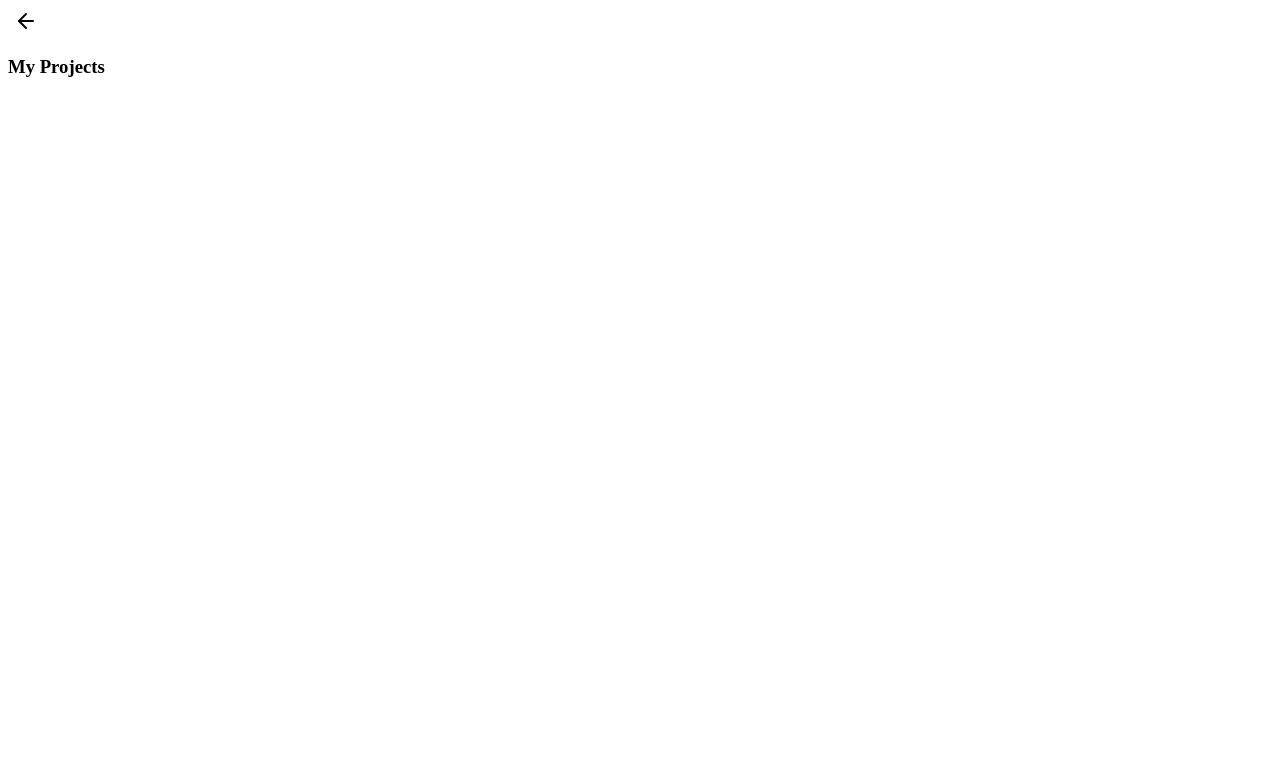
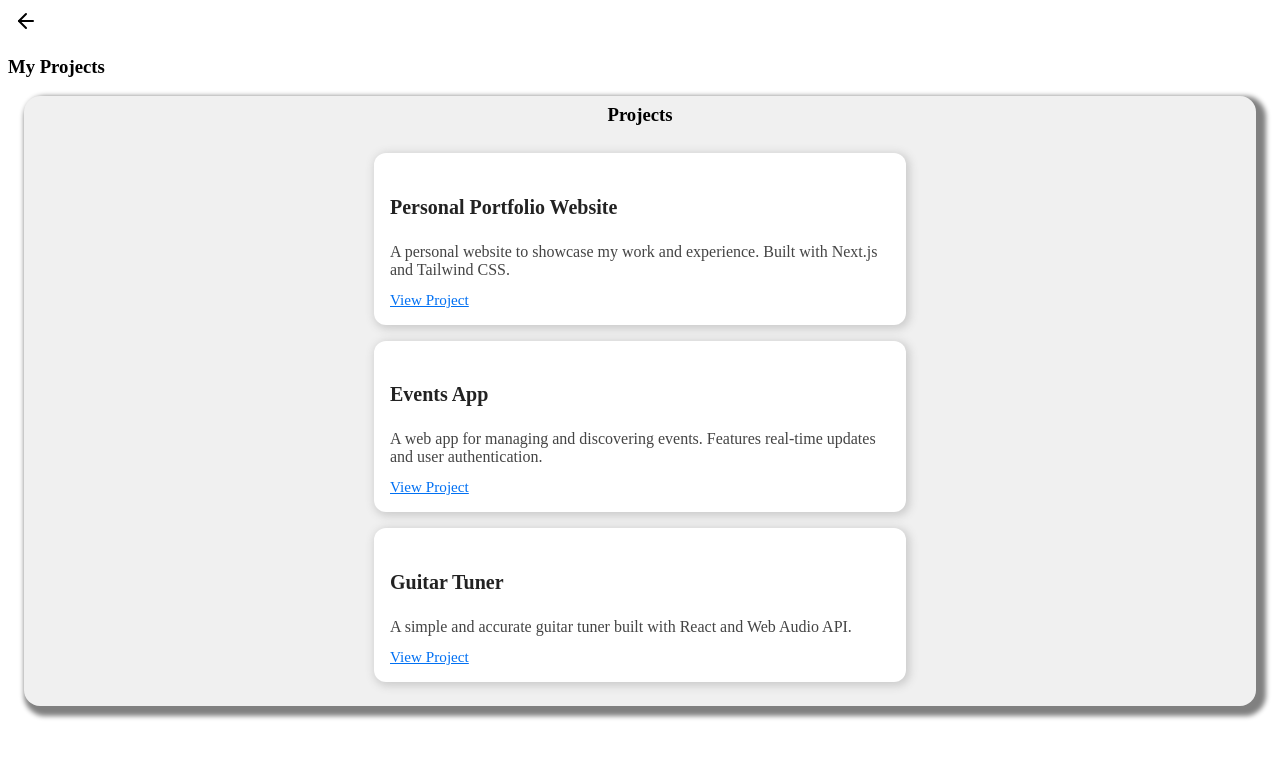
Before and after one commit to Crawford-Young/NextJSPlayground, a Next.js app in the folder nextjs-dashboard/: page /project in a window 1280 px wide. Shown: the top 758 px of the page. Built offline with nearby package versions, Linux system fonts and the light colour scheme.

Commit message:
basic project cards

```diff
--- /dev/null
+++ b/nextjs-dashboard/app/components/body/ProjectCard.tsx
@@ -0,0 +1,31 @@
+import React from "react";
+import "./body.css";
+
+interface ProjectCardProps {
+  title: string;
+  description?: string;
+  link?: string;
+}
+
+export const ProjectCard: React.FC<ProjectCardProps> = ({
+  title,
+  description,
+  link,
+}) => {
+  return (
+    <div className="projectCardContainer">
+      <h4 className="projectTitle">{title}</h4>
+      {description && <p className="projectDescription">{description}</p>}
+      {link && (
+        <a
+          href={link}
+          target="_blank"
+          rel="noopener noreferrer"
+          className="projectLink"
+        >
+          View Project
+        </a>
+      )}
+    </div>
+  );
+};
--- a/nextjs-dashboard/app/components/body/body.css
+++ b/nextjs-dashboard/app/components/body/body.css
@@ -42,3 +42,36 @@
   color: black;
   margin-top: -0.5rem;
 }
+
+.projectCardContainer {
+  width: 100%;
+  max-width: 500px;
+  background-color: #fff;
+  border-radius: 0.75rem;
+  box-shadow: 2px 2px 8px 2px #ccc;
+  margin: 0.5rem 0;
+  padding: 1rem;
+  display: flex;
+  flex-direction: column;
+  align-items: flex-start;
+}
+
+.projectTitle {
+  font-size: 1.25rem;
+  font-weight: bold;
+  margin-bottom: 0.5rem;
+  color: #222;
+}
+
+.projectDescription {
+  font-size: 1rem;
+  margin-bottom: 0.5rem;
+  color: #444;
+}
+
+.projectLink {
+  color: #0070f3;
+  text-decoration: underline;
+  font-size: 0.95rem;
+  margin-top: 0.25rem;
+}
--- a/nextjs-dashboard/app/project/page.tsx
+++ b/nextjs-dashboard/app/project/page.tsx
@@ -1,6 +1,31 @@
 "use client";
 import ProjectHeader from "../components/header/ProjectHeader";
+import { ProjectCard } from "../components/body/ProjectCard";
+import "../components/body/body.css";
 
 export default function Page() {
-  return <ProjectHeader />;
+  return (
+    <div>
+      <ProjectHeader />
+      <div className="generalContainer">
+        <h3 className="title">Projects</h3>
+        <ProjectCard
+          title="Personal Portfolio Website"
+          description="A personal website to showcase my work and experience. Built with Next.js and Tailwind CSS."
+          link="https://your-portfolio-link.com"
+        />
+        <ProjectCard
+          title="Events App"
+          description="A web app for managing and discovering events. Features real-time updates and user authentication."
+          link="https://your-events-app-link.com"
+        />
+        <ProjectCard
+          title="Guitar Tuner"
+          description="A simple and accurate guitar tuner built with React and Web Audio API."
+          link="https://your-guitar-tuner-link.com"
+        />
+        {/* Add more <ProjectCard />s as needed */}
+      </div>
+    </div>
+  );
 }
```
